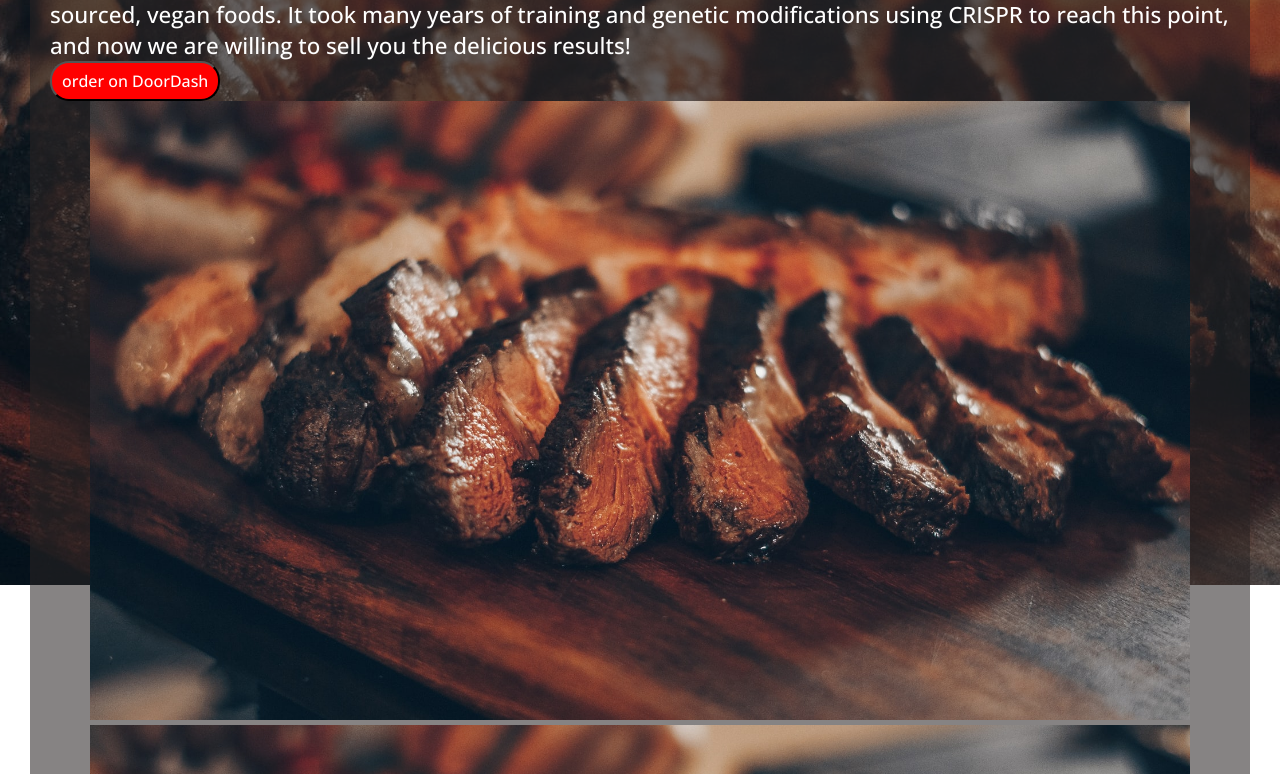
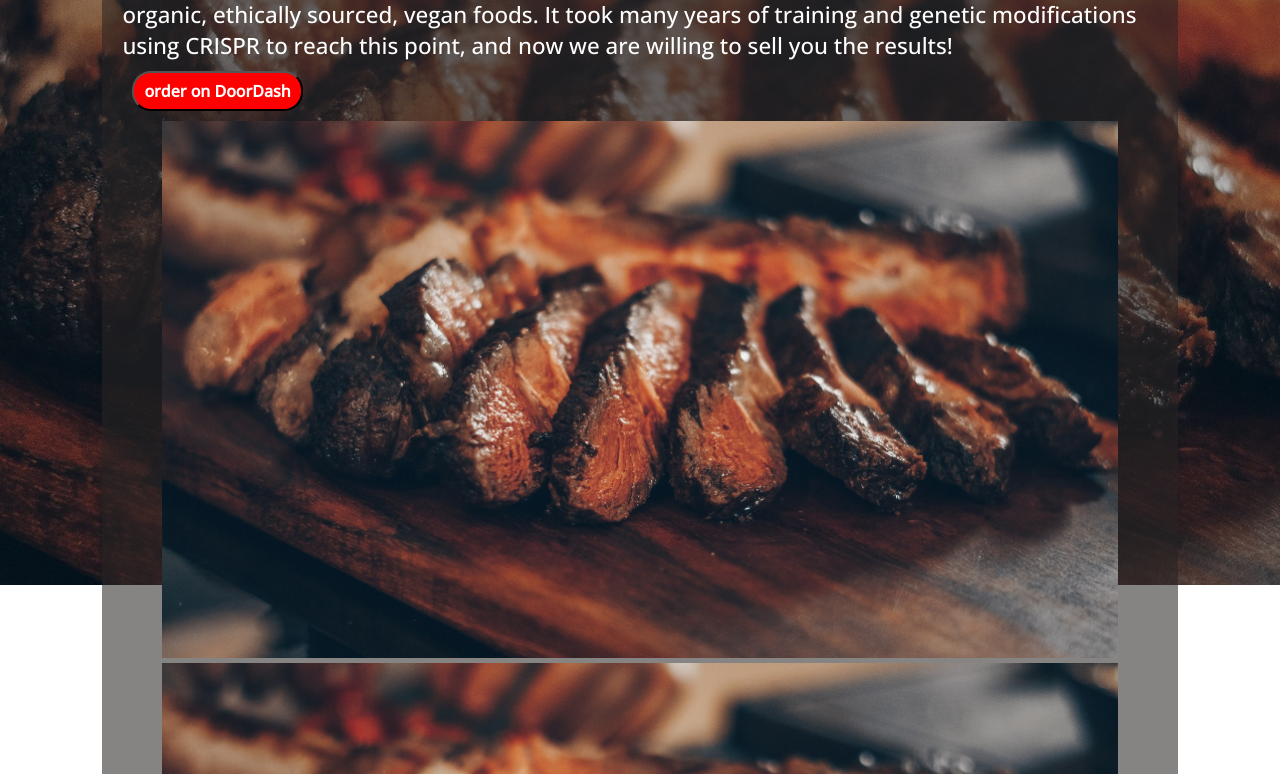
Before and after one commit to Croixed/restaurant, a website built with webpack: page dist/index.html in a window 1280 px wide. Shown: the part 215-989 px from the top of the page. Built offline with nearby package versions, Linux system fonts and the light colour scheme.

Commit message:
refined styling

```diff
--- a/src/home.js
+++ b/src/home.js
@@ -17,20 +17,16 @@ function component(type, text, className) {
 export const homeGen = () => {
   const mySteak = new Image();
   mySteak.src = Steak;
+  mySteak.classList.add("home-img");
+  const mySteak2 = mySteak.cloneNode(true);
 
   const mainContent = component('div', '', 'main-content');
   const contentTitle = component('div', 'Welcome to Vegan Steaks', 'content-title')
-  const contentText = component('div', 'Home of the only Vegan Steaks! How are our steaks vegan? We taught our cattle to only eat organic, ethically sourced, vegan foods. It took many years of training and genetic modifications using CRISPR to reach this point, and now we are willing to sell you the delicious results!', 'content-text');
-
+  const contentText = component('div', 'Home of the only Vegan Steaks! How are our steaks vegan? We taught our cattle to only eat organic, ethically sourced, vegan foods. It took many years of training and genetic modifications using CRISPR to reach this point, and now we are willing to sell you the results!', 'content-text');
   const homeContent = component('div', '', 'home-content');
   const doorDash = component('button', 'order on DoorDash', 'door-button')
 
-  homeContent.appendChild(contentTitle);
-  homeContent.appendChild(contentText);
-  homeContent.appendChild(doorDash);
-  homeContent.appendChild(mySteak);
-  const mySteak2 = mySteak.cloneNode(true);
-  homeContent.appendChild(mySteak2);
+  homeContent.append(contentTitle, contentText, doorDash, mySteak, mySteak2)
   mainContent.appendChild(homeContent);
   return mainContent
 }
--- a/src/style.css
+++ b/src/style.css
@@ -75,17 +75,16 @@ body {
 }
 
 .main-content {
-  flex: 1; /* the parent is a flex container w/ column so this causes the height to be that of the viewport */
+  flex: 1;
   color: white;
-  margin: 30px;
+  margin: 8%;
   margin-top: 100px;
 }
 
 .home-content,
 .menu-content,
 .about-content {
-  height: 100%; /* this is a child of main-content, so why doesn't this work? */
-  /* font-size: 2.4rem; */
+  height: 100%;
   background-color: #29252490; /* stone 800 */
   border-radius: 10px;
   padding: 20px;
@@ -101,6 +100,8 @@ body {
   font-size: 1rem;
   height: 40px;
   border-radius: 19px;
+  font-weight: 900;
+  margin: 10px;
 }
 
 .content-title {
@@ -112,7 +113,7 @@ body {
   font-size: 1.4rem;
 }
 
-img {
+.home-img {
   width: calc(100% - 80px);
   padding: 0 40px;
   margin: 0px;
@@ -139,7 +140,11 @@ img {
     margin-top: 140px;
   }
 
-  img {
+  .content-text {
+    font-size: 1.2rem;
+  }
+
+  .home-img {
     width: 100%;
     padding: 0;
   }
```
Also changed, not shown: dist/home.bundle.js, dist/index.bundle.js.
